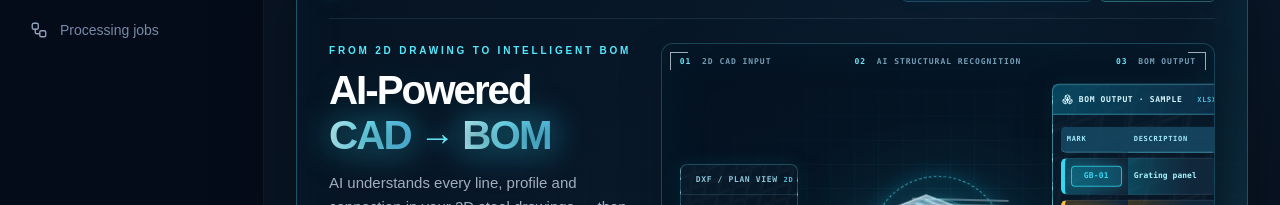
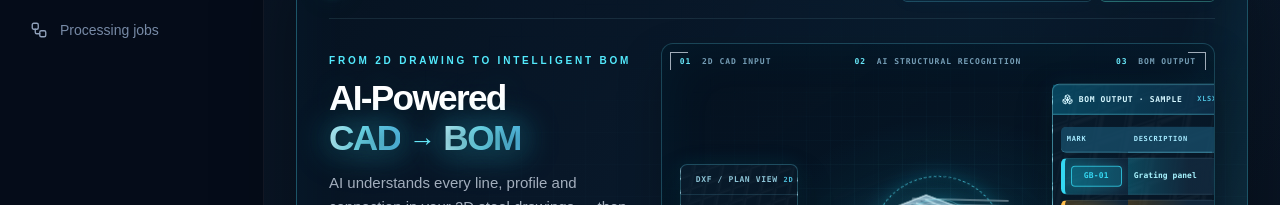
Before and after one commit to jane19970313/cad-bom-platform, a Next.js app in the folder frontend/: page / in a window 1280 px wide. Shown: the part 288-493 px from the top of the page. Built offline with nearby package versions, Linux system fonts and the light colour scheme; no server answers.

Commit message:
Refine CAD to BOM headline scale and arrow centering

```diff
--- a/frontend/src/app/globals.css
+++ b/frontend/src/app/globals.css
@@ -768,3 +768,43 @@ body {
 .hud-title-equation{display:inline-flex!important;align-items:center!important;gap:.22em!important;line-height:1!important;vertical-align:middle}
 .hud-title-arrow{display:inline-flex;align-items:center;justify-content:center;align-self:center;position:relative;top:-.035em;font-size:.88em;font-style:normal;font-weight:650;line-height:1;color:#65d9f2;text-shadow:0 0 18px rgba(55,205,239,.48)}
 @media(prefers-reduced-motion:reduce){.hud-title-arrow{text-shadow:none}}
+
+
+/* Fine typography alignment for the CAD → BOM hero headline. */
+.hud-hero-title{
+  font-size:clamp(1.62rem,2.75vw,2.78rem)!important;
+  line-height:1.04!important;
+  letter-spacing:-.048em!important;
+}
+.hud-title-equation{
+  display:inline-flex!important;
+  align-items:center!important;
+  justify-content:flex-start!important;
+  gap:.24em!important;
+  min-height:1em;
+  line-height:1!important;
+  vertical-align:middle!important;
+}
+.hud-title-equation>span{
+  display:inline-block;
+  line-height:1!important;
+}
+.hud-title-arrow{
+  position:static!important;
+  display:inline-flex!important;
+  align-items:center!important;
+  justify-content:center!important;
+  align-self:center!important;
+  flex:0 0 auto;
+  height:1em;
+  margin:0 .015em;
+  font-size:.76em!important;
+  line-height:1!important;
+  font-style:normal!important;
+  font-weight:650!important;
+  vertical-align:middle!important;
+  transform:translateY(-.015em);
+}
+@media(max-width:640px){
+ .hud-hero-title{font-size:clamp(1.55rem,7vw,2.15rem)!important}
+}
```
